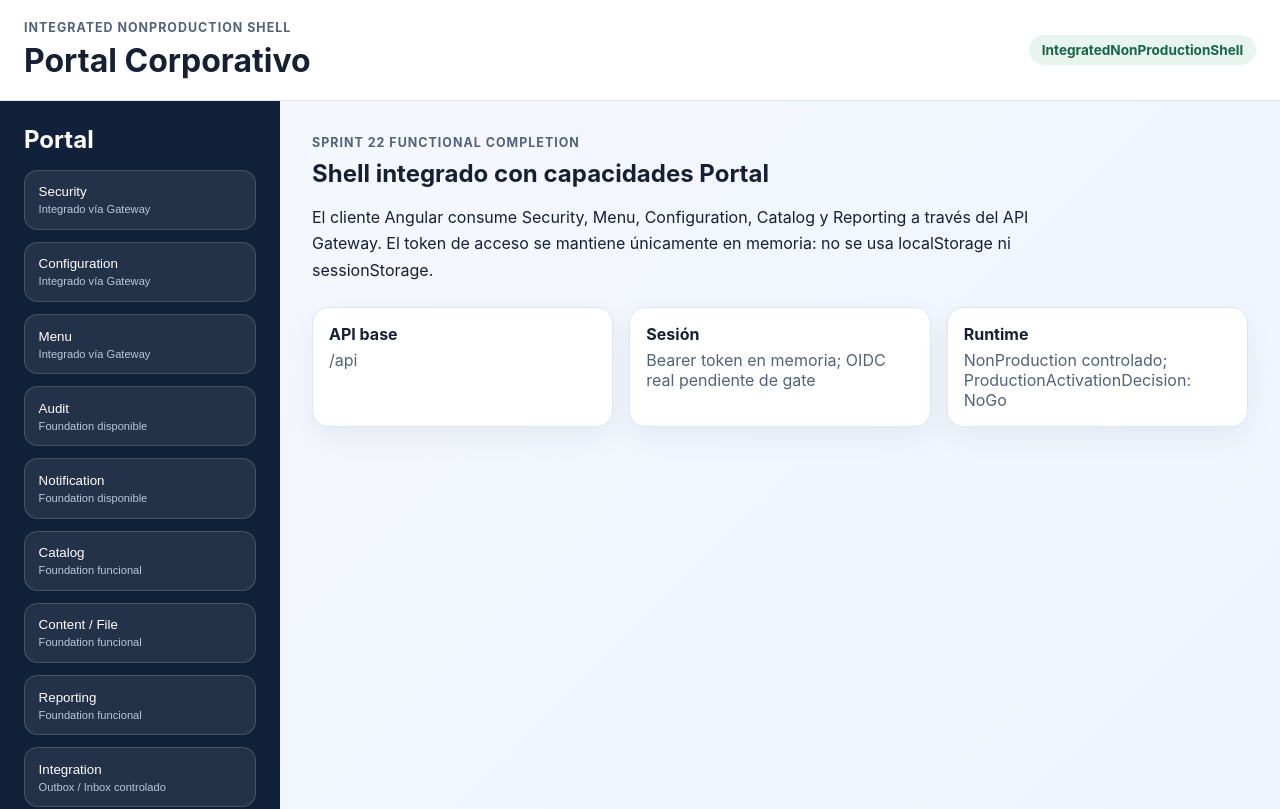
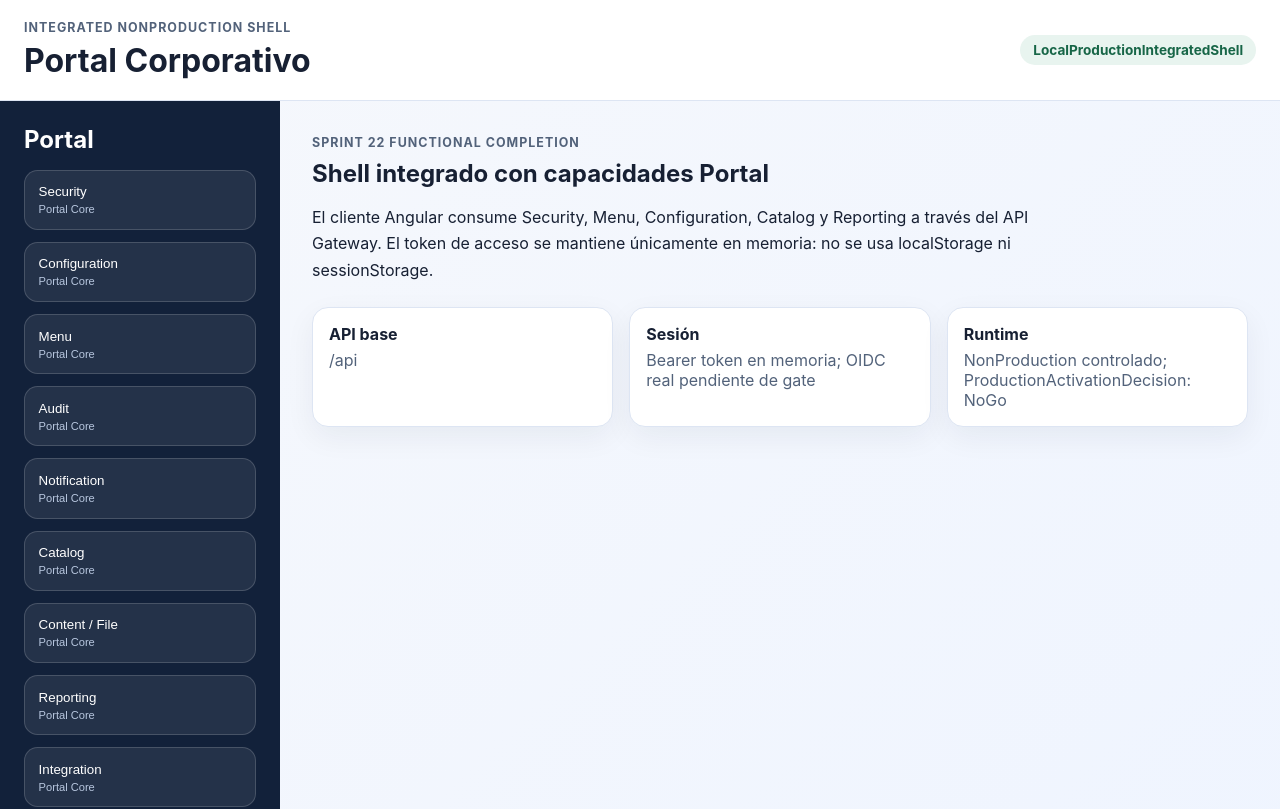
Before and after one commit to christyepez/PortalCorporativo, an Angular app in the folder frontend/: page / in a window 1280 px wide. Shown: the top 809 px of the page. Built offline with nearby package versions, Linux system fonts and the light colour scheme.

Commit message:
feat(portal): expose integrated local-prod modules in shell

```diff
--- a/frontend/src/app/app.component.ts
+++ b/frontend/src/app/app.component.ts
@@ -5,6 +5,7 @@ interface ShellModule {
   readonly label: string;
   readonly status: string;
   readonly enabled: boolean;
+  readonly gatewayPath?: string;
 }
 
 @Component({
@@ -15,18 +16,21 @@ interface ShellModule {
 })
 export class AppComponent {
   protected readonly title = 'Portal Corporativo';
-  protected readonly readiness = 'IntegratedNonProductionShell';
+  protected readonly readiness = 'LocalProductionIntegratedShell';
   protected readonly apiBasePath = environment.apiBasePath;
   protected readonly modules: ShellModule[] = [
-    { label: 'Security', status: 'Integrado vía Gateway', enabled: true },
-    { label: 'Configuration', status: 'Integrado vía Gateway', enabled: true },
-    { label: 'Menu', status: 'Integrado vía Gateway', enabled: true },
-    { label: 'Audit', status: 'Foundation disponible', enabled: true },
-    { label: 'Notification', status: 'Foundation disponible', enabled: true },
-    { label: 'Catalog', status: 'Foundation funcional', enabled: true },
-    { label: 'Content / File', status: 'Foundation funcional', enabled: true },
-    { label: 'Reporting', status: 'Foundation funcional', enabled: true },
-    { label: 'Integration', status: 'Outbox / Inbox controlado', enabled: true },
-    { label: 'External modules', status: 'Gate independiente', enabled: false }
+    { label: 'Security', status: 'Portal Core', enabled: true, gatewayPath: '/api/security' },
+    { label: 'Configuration', status: 'Portal Core', enabled: true, gatewayPath: '/api/configuration' },
+    { label: 'Menu', status: 'Portal Core', enabled: true, gatewayPath: '/api/menu' },
+    { label: 'Audit', status: 'Portal Core', enabled: true, gatewayPath: '/api/audit' },
+    { label: 'Notification', status: 'Portal Core', enabled: true, gatewayPath: '/api/notifications' },
+    { label: 'Catalog', status: 'Portal Core', enabled: true, gatewayPath: '/api/catalog' },
+    { label: 'Content / File', status: 'Portal Core', enabled: true, gatewayPath: '/api/content' },
+    { label: 'Reporting', status: 'Portal Core', enabled: true, gatewayPath: '/api/reporting' },
+    { label: 'Integration', status: 'Portal Core', enabled: true, gatewayPath: '/api/integration' },
+    { label: 'CRM', status: 'Integrado PROD local', enabled: true, gatewayPath: '/api/crm' },
+    { label: 'Financiero', status: 'Integrado PROD local', enabled: true, gatewayPath: '/api/financial' },
+    { label: 'HistoriasPaolin', status: 'Integrado por Gateway', enabled: true, gatewayPath: '/api/historiaspaolin' },
+    { label: 'Talento Humano', status: 'Aplicación pendiente', enabled: false }
   ];
 }
```
